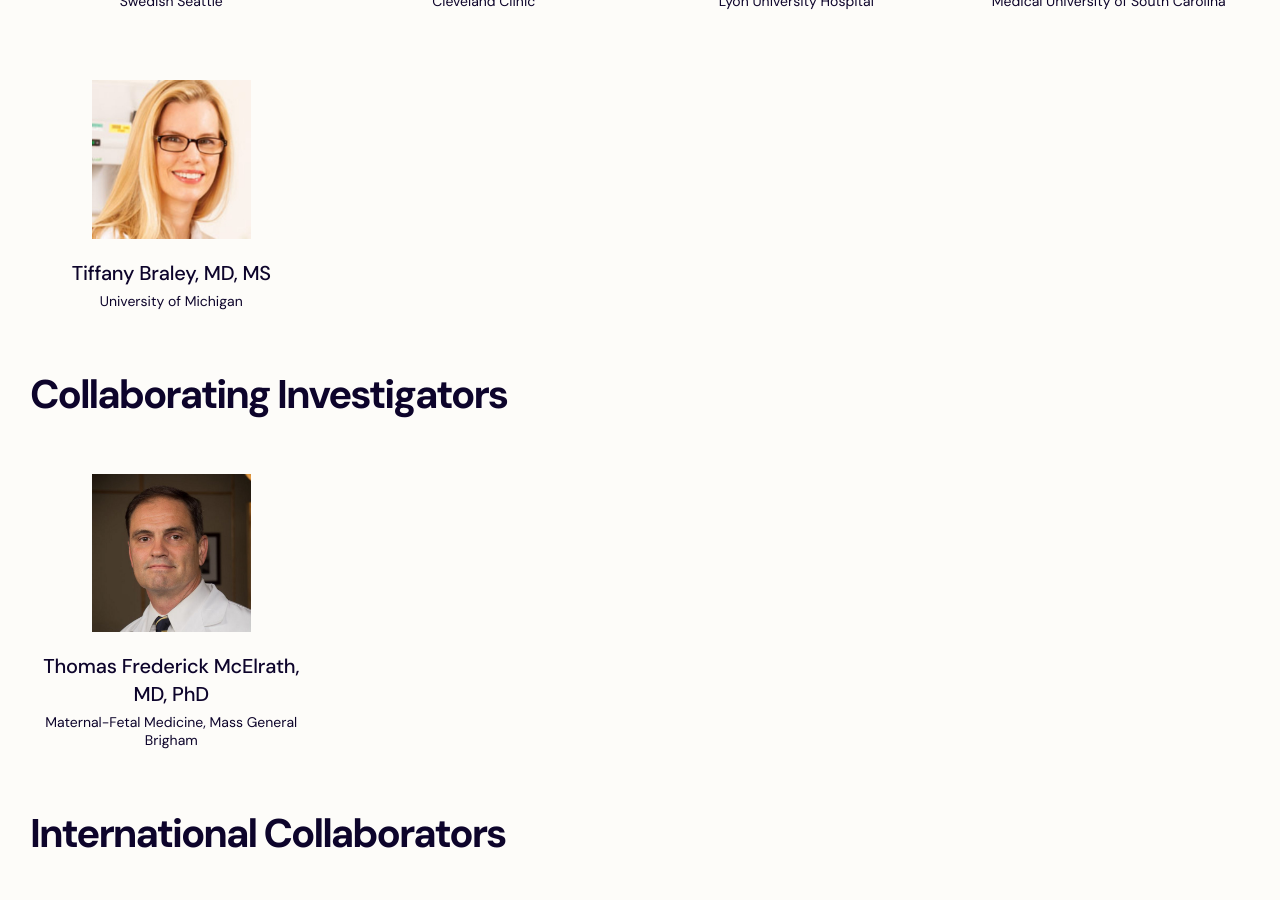
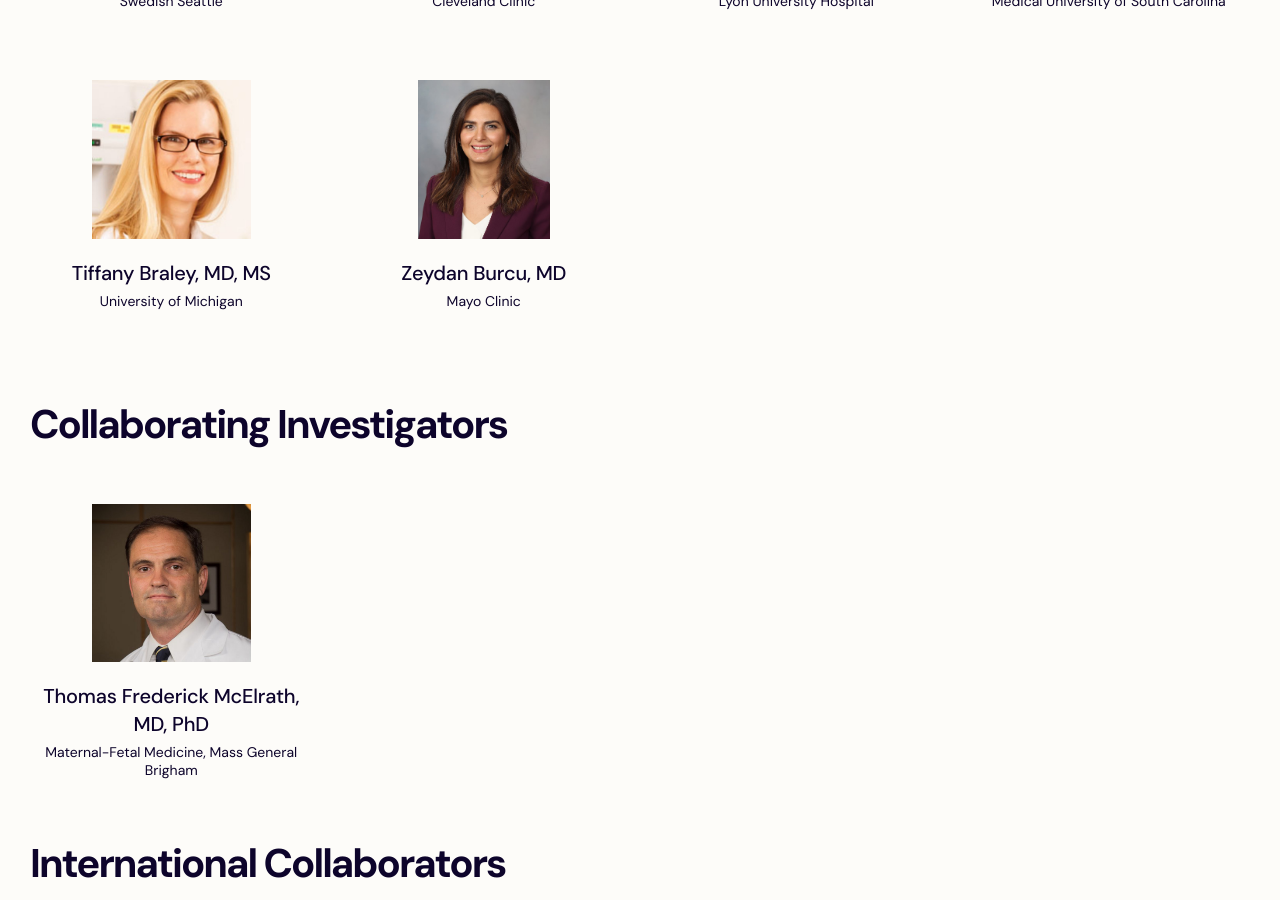
Before and after one commit to narender-sara/neuring, a Jekyll site: the page built from pages/network.md, in a window 1280 px wide and 900 px high, scrolled down 1342 px. Built offline with Jekyll 4.4.1, drawn with Linux system fonts in a browser that asks for light colours.

Commit message:
Added Clinician

```diff
--- a/_data/network.yml
+++ b/_data/network.yml
@@ -106,3 +106,9 @@
   link:  "https://medschool.umich.edu/profile/1267/tiffany-j-braley"
   institution: "University of Michigan"
   degree: "MD, MS"
+
+- name: "Zeydan Burcu"
+  photo: ../assets/images/gen/participation/zeydan-burcu.jpg
+  link:  "https://www.mayo.edu/research/faculty/zeydan-burcu-m-d/bio-20200696"
+  institution: "Mayo Clinic"
+  degree: "MD"
```
Also changed, not shown: assets/images/gen/participation/zeydan-burcu.JPG (added).
